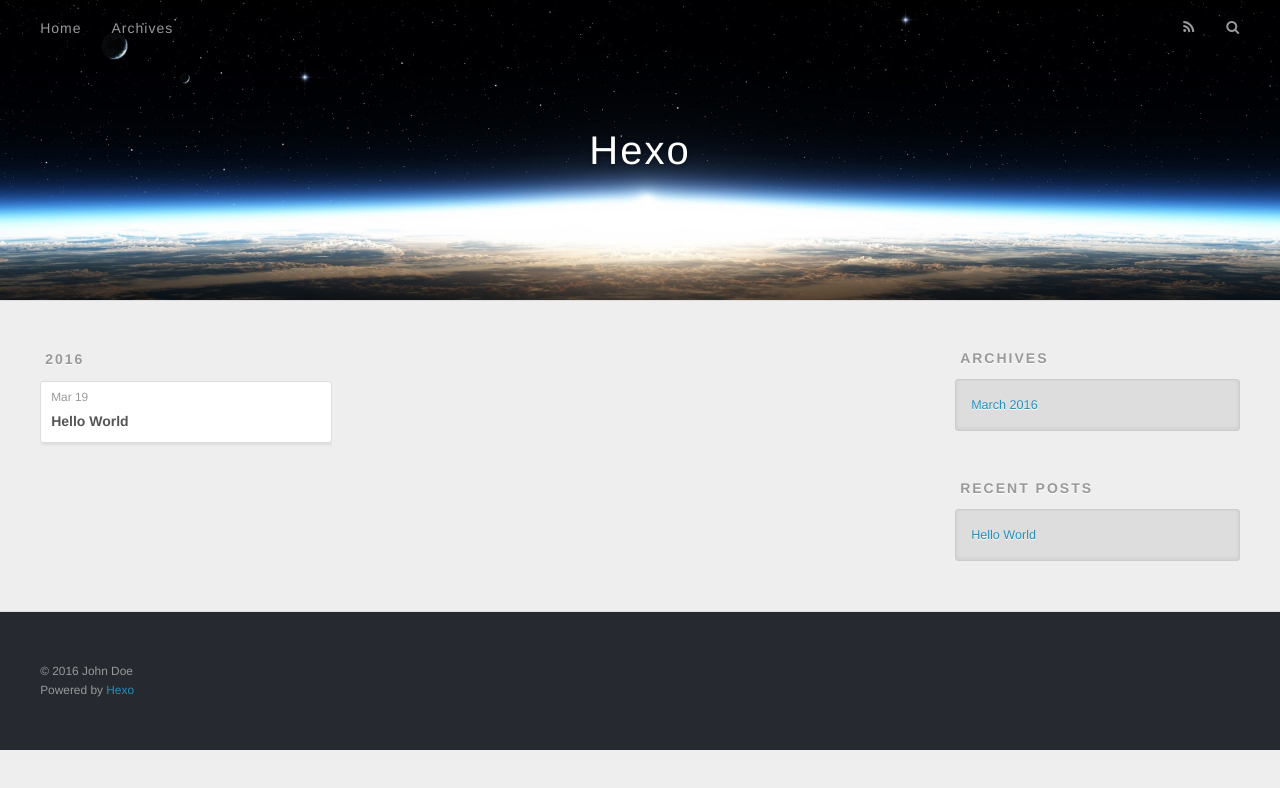
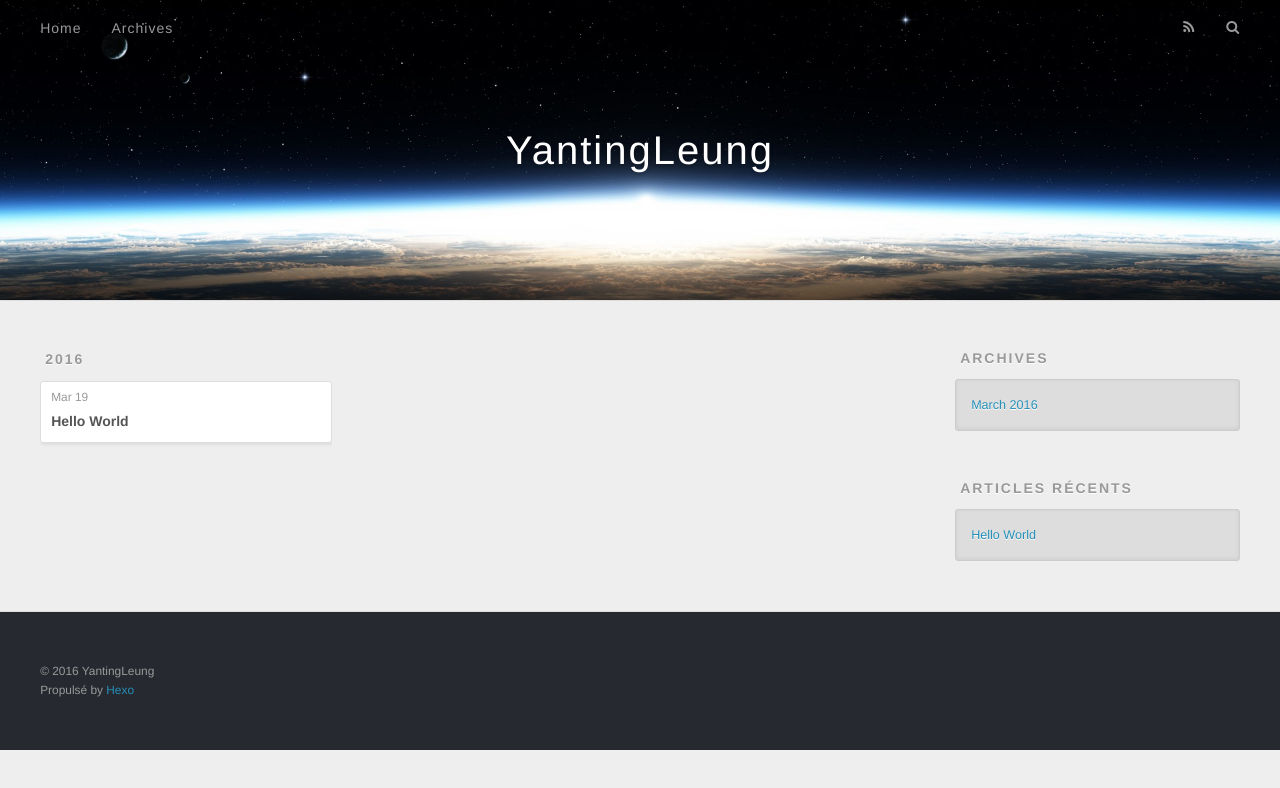
Before and after one commit to YantingLeung/YantingLeung.github.io, a plain HTML site: page archives/index.html in a window 1280 px wide. Drawn offline with nearby package versions, Linux system fonts and the light colour scheme.

Commit message:
Site updated: 2016-03-19 01:10:02

```diff
--- a/archives/index.html
+++ b/archives/index.html
@@ -3,19 +3,19 @@
 <head>
   <meta charset="utf-8">
 
-  <title>Archives | Hexo</title>
+  <title>Archives | YantingLeung</title>
   <meta name="viewport" content="width=device-width, initial-scale=1, maximum-scale=1">
   <meta name="description">
 <meta property="og:type" content="website">
-<meta property="og:title" content="Hexo">
+<meta property="og:title" content="YantingLeung">
 <meta property="og:url" content="http://YantingLeung.com/archives/index.html">
-<meta property="og:site_name" content="Hexo">
+<meta property="og:site_name" content="YantingLeung">
 <meta property="og:description">
 <meta name="twitter:card" content="summary">
-<meta name="twitter:title" content="Hexo">
+<meta name="twitter:title" content="YantingLeung">
 <meta name="twitter:description">
 
-    <link rel="alternate" href="/atom.xml" title="Hexo" type="application/atom+xml">
+    <link rel="alternate" href="/atom.xml" title="YantingLeung" type="application/atom+xml">
 
 
     <link rel="icon" href="/favicon.png">
@@ -36,7 +36,7 @@
   <div id="header-outer" class="outer">
     <div id="header-title" class="inner">
       <h1 id="logo-wrap">
-        <a href="/" id="logo">Hexo</a>
+        <a href="/" id="logo">YantingLeung</a>
       </h1>
 
     </div>
@@ -51,9 +51,9 @@
       </nav>
       <nav id="sub-nav">
 
-          <a id="nav-rss-link" class="nav-icon" href="/atom.xml" title="RSS Feed"></a>
+          <a id="nav-rss-link" class="nav-icon" href="/atom.xml" title="Flux RSS"></a>
 
-        <a id="nav-search-btn" class="nav-icon" title="Search"></a>
+        <a id="nav-search-btn" class="nav-icon" title="Rechercher"></a>
       </nav>
       <div id="search-form-wrap">
         <form action="//google.com/search" method="get" accept-charset="UTF-8" class="search-form"><input type="search" name="q" results="0" class="search-form-input" placeholder="Search"><button type="submit" class="search-form-submit">&#xF002;</button><input type="hidden" name="sitesearch" value="http://YantingLeung.com"></form>
@@ -120,7 +120,7 @@
 
 
   <div class="widget-wrap">
-    <h3 class="widget-title">Recent Posts</h3>
+    <h3 class="widget-title">Articles récents</h3>
     <div class="widget">
       <ul>
 
@@ -140,8 +140,8 @@
 
   <div class="outer">
     <div id="footer-info" class="inner">
-      &copy; 2016 John Doe<br>
-      Powered by <a href="http://hexo.io/" target="_blank">Hexo</a>
+      &copy; 2016 YantingLeung<br>
+      Propulsé by <a href="http://hexo.io/" target="_blank">Hexo</a>
     </div>
   </div>
 </footer>
```
Also changed, not shown: 2016/03/19/hello-world/index.html (+10 -10 lines), archives/2016/03/index.html (+11 -11 lines), archives/2016/index.html (+11 -11 lines), index.html (+12 -12 lines).
